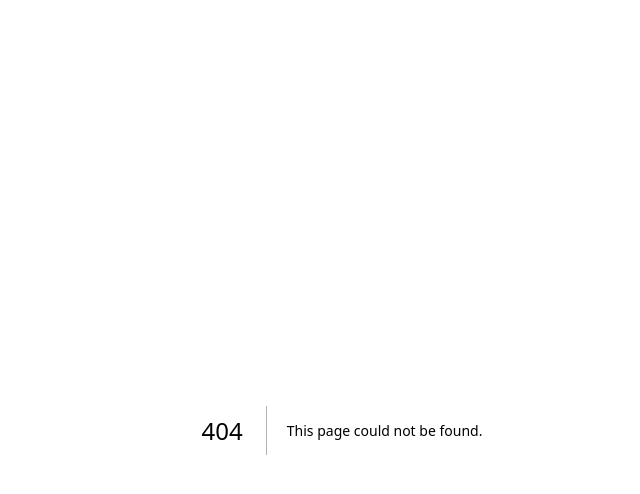
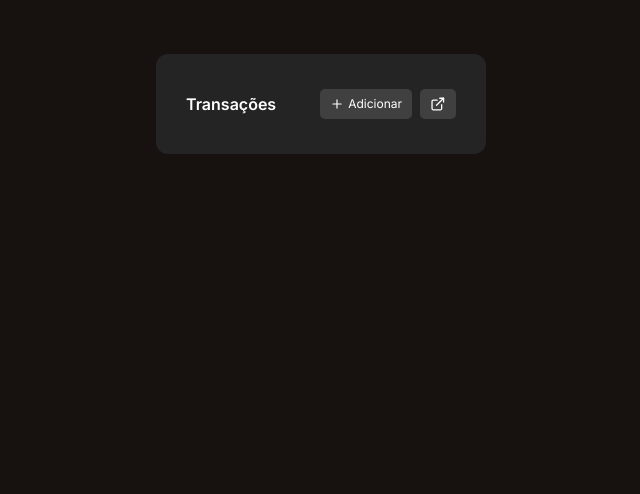
Before and after one commit to jaksondeoliveiramartins/fsc-labs-simple-finance, a Next.js app: page /transaction in a window 1280 px wide. Before the commit this address had no page. Shown: the top 494 px of the page, without its empty margins (298-938 px from the left). Built offline with nearby package versions, Linux system fonts and the light colour scheme.

Commit message:
feat(transactions): add TransactionActions component with test route

```diff
--- /dev/null
+++ b/app/_components/TransactionActions.tsx
@@ -0,0 +1,41 @@
+import { Plus } from "lucide-react";
+import Image from "next/image";
+import externalLinkIcon from "@/public/images/external-link.svg";
+
+interface TransactionActionsProps {
+  addRoute?: string;
+  viewRoute?: string;
+}
+
+export default function TransactionActions({
+  addRoute = "/transaction/add",
+  viewRoute = "/transaction",
+}: TransactionActionsProps) {
+  return (
+    <div className="ml-[-20px] w-[330px] rounded-[12px] bg-[#242424] px-[30px] py-[35px]">
+      <div className="flex items-center justify-between gap-[15px]">
+        <h2 className="text-base font-semibold text-white">Transações</h2>
+        <div className="flex gap-2">
+          <a
+            href={addRoute}
+            className="flex h-[30.29px] transform items-center gap-[3.74px] rounded-[5px] bg-neutral-700 px-[10px] text-xs text-white transition-transform hover:scale-105 hover:bg-neutral-600"
+          >
+            <Plus size={14} />
+            Adicionar
+          </a>
+          <a
+            href={viewRoute}
+            className="flex h-[30.29px] transform items-center justify-center rounded-[5px] bg-neutral-700 px-[10px] text-xs text-white transition-transform hover:scale-105 hover:bg-neutral-600"
+          >
+            <Image
+              src={externalLinkIcon}
+              alt="Visualizar Transações"
+              width={16}
+              height={16}
+            />
+          </a>
+        </div>
+      </div>
+    </div>
+  );
+}
--- /dev/null
+++ b/app/transaction/page.tsx
@@ -0,0 +1,10 @@
+import TransactionActions from "../_components/TransactionActions";
+
+export default function TransactionPage() {
+  return (
+    <div className="p-6">
+      <TransactionActions />
+      {/* Aqui você pode colocar o restante da sua página, tipo lista de transações etc */}
+    </div>
+  );
+}
```
Also changed, not shown: public/images/external-link.svg (added).
